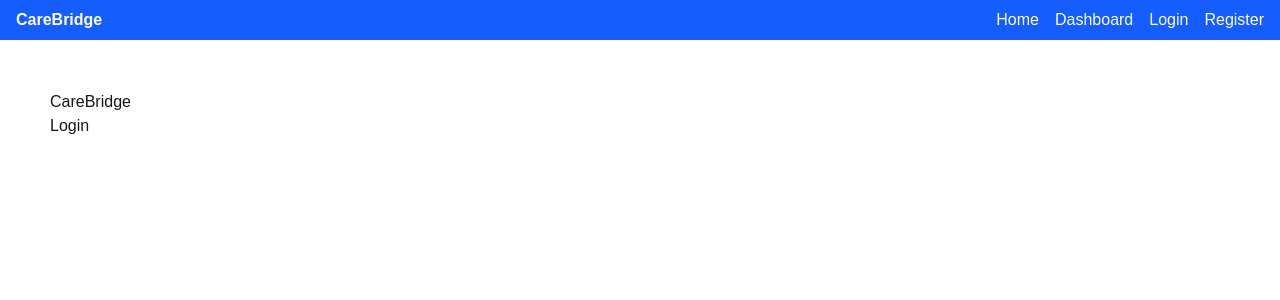
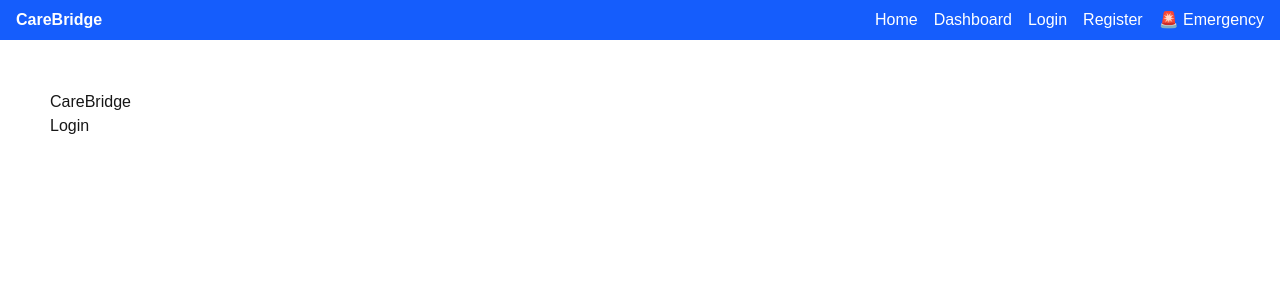
Before and after one commit to shamilaw-sci/CSC3213_20_Group_H, a Next.js app in the folder frontend/: page / in a window 1280 px wide. Shown: the top 300 px of the page. Built offline with nearby package versions, Linux system fonts and the light colour scheme.

Commit message:
Add emergency button

```diff
--- a/frontend/app/components/Navbar.tsx
+++ b/frontend/app/components/Navbar.tsx
@@ -7,6 +7,7 @@ export default function Navbar() {
         <li><a href="/dashboard">Dashboard</a></li>
         <li><a href="/login">Login</a></li>
         <li><a href="/register">Register</a></li>
+        <li><a href="/emergency">🚨 Emergency</a></li>
       </ul>
     </nav>
   );
```
